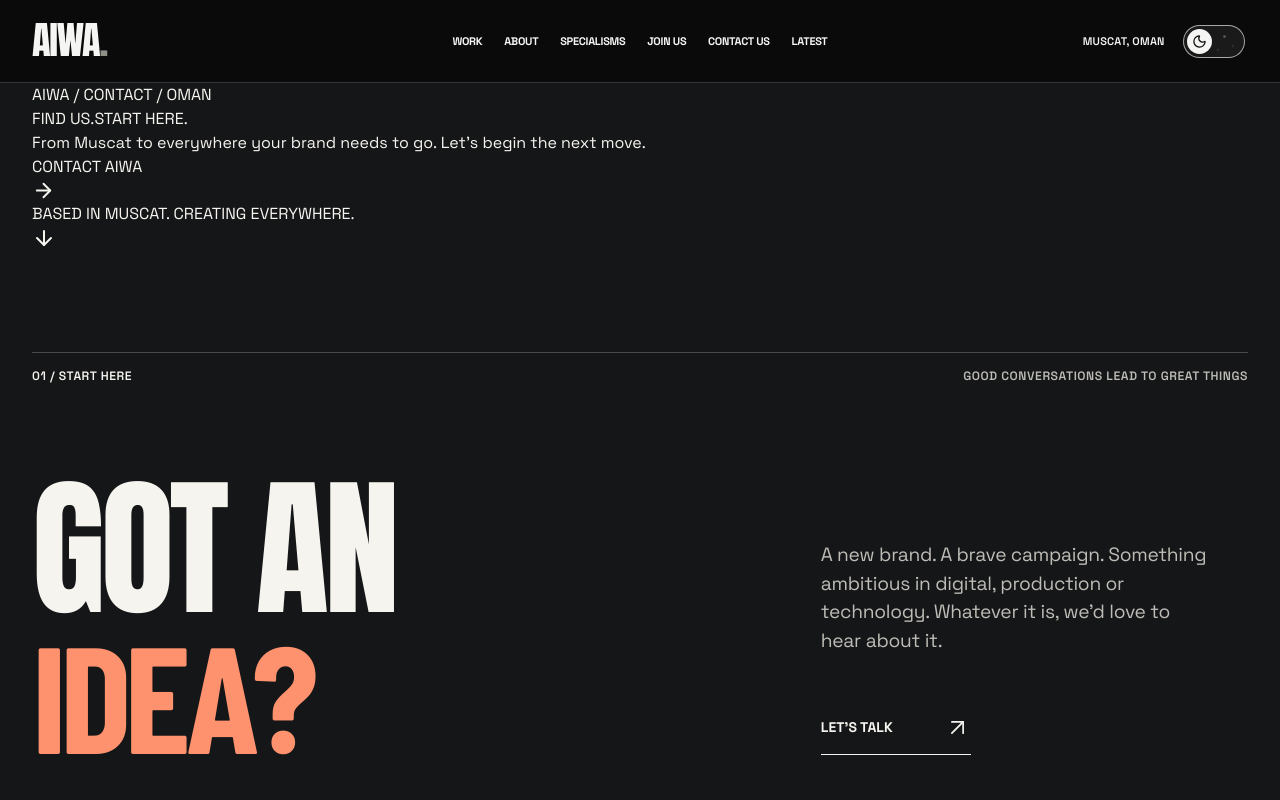
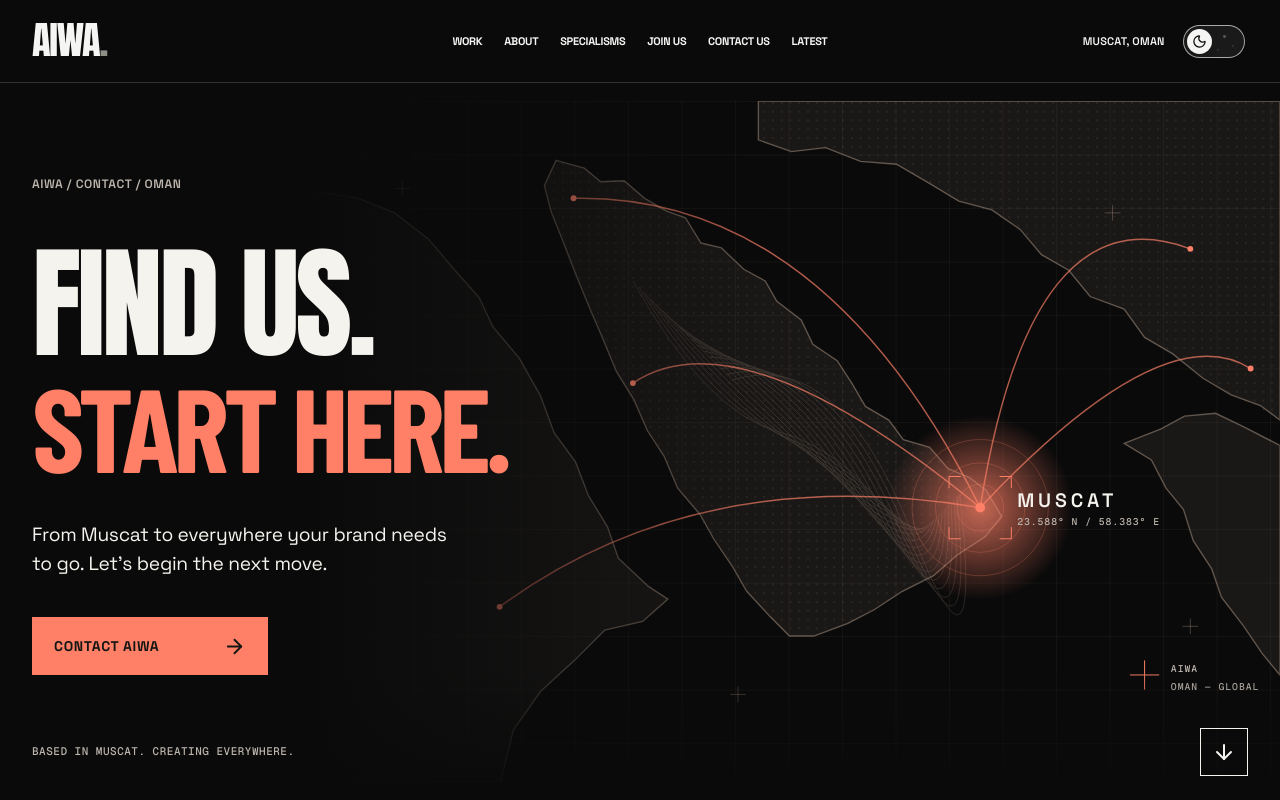
Before and after one commit to baba-dev/AMG-Web-V3, a Next.js app: page /contact in a window 1280 px wide. Shown: the top 800 px of the page. Built offline with nearby package versions, Linux system fonts and the light colour scheme; a web font is replaced by a local one.

Commit message:
feat(contact): compose desktop signal hero with canonical typography tokens

```diff
--- /dev/null
+++ b/src/components/contact/contact-hero-v2.css
@@ -0,0 +1,13 @@
+.contact-signal{--signal-bg:#0a0a0a;--signal-ink:#f5f3ed;--signal-muted:#bcb5ad;--signal-accent:#ff8067;--signal-button-ink:#151613;position:relative;isolation:isolate;overflow:hidden;min-height:calc(100svh - 83px);display:grid;grid-template-rows:1fr auto;align-items:center;gap:24px;background:var(--signal-bg);color:var(--signal-ink);padding-block:clamp(42px,5vw,90px) 24px}
+.contact-signal__art{position:absolute;inset:0 0 0 24%;z-index:-1;pointer-events:none;display:grid;place-items:center}
+.contact-signal__art::after{content:"";position:absolute;inset:0;background:linear-gradient(90deg,var(--signal-bg),transparent 48%),linear-gradient(0deg,var(--signal-bg),transparent 18%);pointer-events:none}
+.contact-signal__content{position:relative;max-width:64%;align-self:center}
+.contact-signal__eyebrow{font:600 var(--type-eyebrow-size)/1.4 var(--type-body);letter-spacing:var(--tracking-label);color:var(--signal-muted);margin:0 0 clamp(30px,4vw,64px)}
+.contact-signal h1{font:400 var(--type-signal-hero)/.96 var(--type-display);letter-spacing:var(--tracking-display);margin:0;text-transform:uppercase}
+.contact-signal h1>span{display:block;white-space:nowrap}
+.contact-signal h1 em{font:italic 900 .96em/.96 var(--type-emphasis);letter-spacing:-.045em;color:var(--signal-accent)}
+.contact-signal__copy{font:400 var(--type-body-large)/var(--leading-body) var(--type-body);letter-spacing:var(--tracking-body);max-width:34ch;margin:clamp(24px,3vw,48px) 0;color:var(--signal-ink)}
+.contact-signal__cta{display:inline-flex;align-items:center;justify-content:space-between;gap:clamp(35px,5vw,85px);min-height:58px;padding:16px 22px;color:var(--signal-button-ink);background:var(--signal-accent);font:700 var(--type-ui-size)/1.2 var(--type-body);text-decoration:none;letter-spacing:var(--tracking-label)}
+.contact-signal__cta svg{transition:transform .25s ease}.contact-signal__cta:is(:hover,:focus-visible) svg{transform:translateX(5px)}
+.contact-signal__foot{position:relative;display:flex;align-items:center;justify-content:space-between;gap:16px;font:500 var(--type-meta-size)/1.4 var(--type-mono);color:var(--signal-muted);letter-spacing:var(--tracking-label)}
+.contact-signal__foot a{display:grid;place-items:center;min-width:48px;min-height:48px;border:1px solid currentColor;color:var(--signal-ink)}
--- a/src/components/contact/contact-hero-v2.tsx
+++ b/src/components/contact/contact-hero-v2.tsx
@@ -1,7 +1,9 @@
 import { ArrowDown, ArrowRight } from "lucide-react";
+import { MuscatSignal } from "./muscat-signal";
+import "./contact-hero-v2.css";
 export function ContactHeroV2(){
  return <section className="contact-signal contact-pad" aria-labelledby="contact-signal-title" data-contact-hero>
-  <div className="contact-signal__art" aria-hidden="true"/>
+  <div className="contact-signal__art" aria-hidden="true"><MuscatSignal/></div>
   <div className="contact-signal__content">
    <p className="contact-signal__eyebrow">AIWA / CONTACT / OMAN</p>
    <h1 id="contact-signal-title"><span>FIND US.</span><span><em>START HERE.</em></span></h1>
--- /dev/null
+++ b/src/components/contact/muscat-signal.css
@@ -0,0 +1,6 @@
+.muscat-signal{display:block;width:100%;height:auto;max-height:100%;color:var(--signal-accent);overflow:visible}
+.muscat-signal__route,.muscat-signal__particle{fill:none;stroke:currentColor;stroke-width:1.5;stroke-linecap:round}
+.muscat-signal__route{opacity:.68}.muscat-signal__particle{stroke-width:3;stroke-dasharray:.025 .975;opacity:0}
+.muscat-signal__endpoint{fill:currentColor}.muscat-signal__pulse{fill:none;stroke:currentColor;opacity:0;transform-box:fill-box;transform-origin:center}
+.muscat-signal__label{fill:var(--signal-ink);font:600 20px var(--type-body);letter-spacing:4px}
+.muscat-signal__coordinates,.muscat-signal__instrument{fill:var(--signal-muted);font:500 10px var(--type-mono);letter-spacing:1px}
--- a/src/styles/typography.css
+++ b/src/styles/typography.css
@@ -106,3 +106,8 @@
  --type-directory-card:clamp(40px,5.6vw,94px);
 }
 @media(max-width:767px){:root{--type-directory-hero:clamp(36px,11.6vw,88px);--type-directory-heading:clamp(36px,11vw,84px);--type-directory-card:clamp(36px,10.5vw,76px)}}
+
+/* Contact Signal: two-line poster scale. */
+:root{--type-signal-hero:clamp(72px,9.6vw,176px)}
+@media(max-width:1100px){:root{--type-signal-hero:clamp(62px,9.2vw,110px)}}
+@media(max-width:767px){:root{--type-signal-hero:clamp(42px,12vw,90px)}}
```
